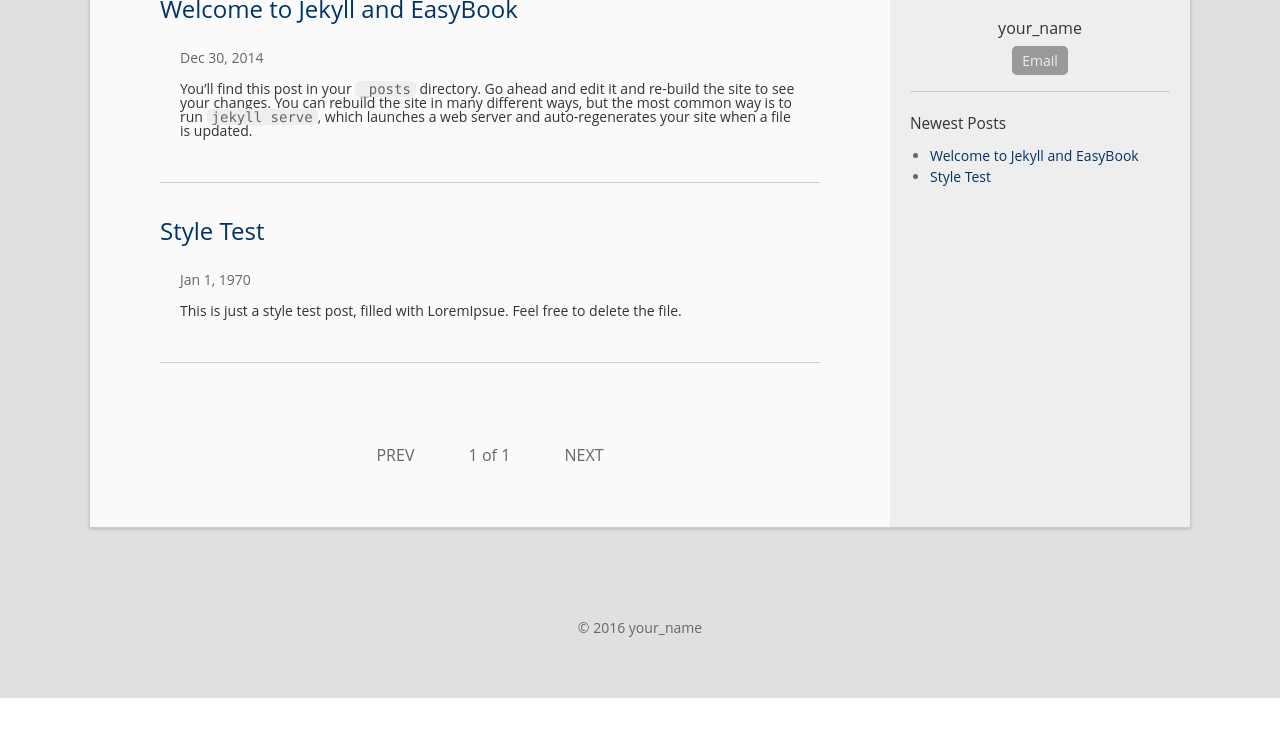
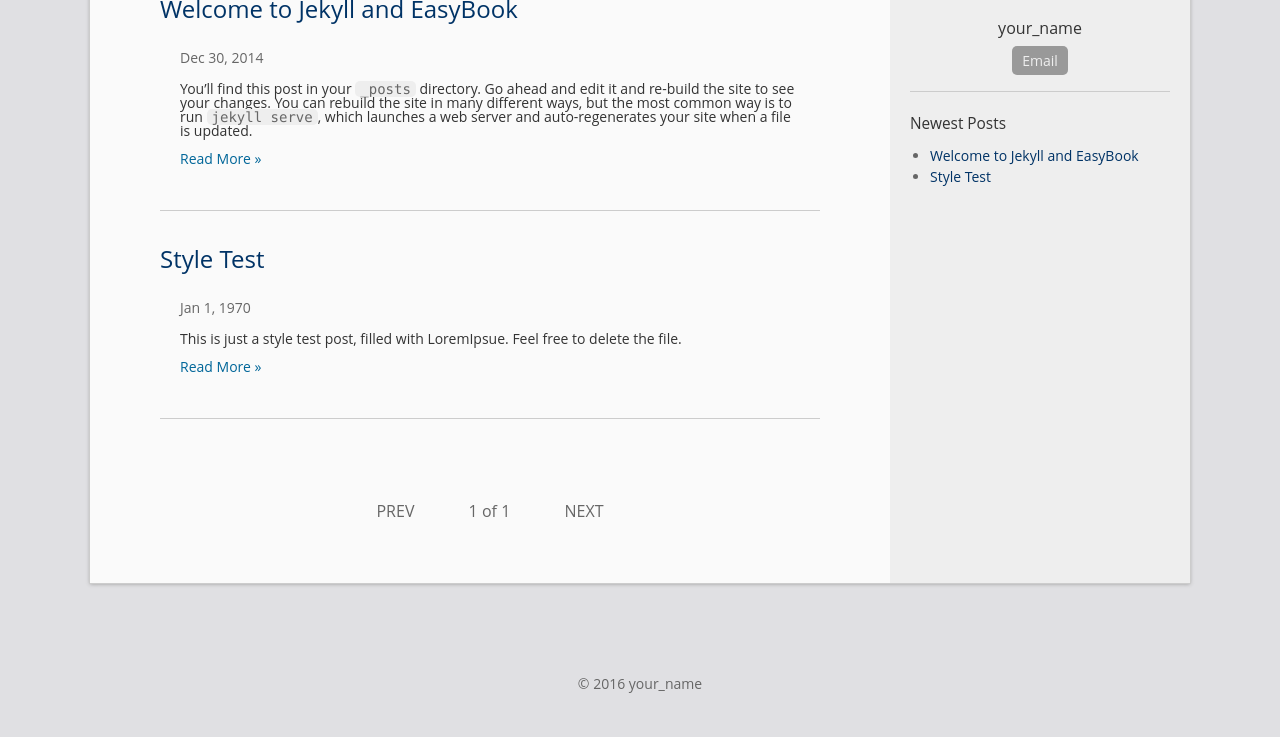
Before and after one commit to laobubu/jekyll-theme-EasyBook, a Jekyll site: the page built from index.html, in a window 1280 px wide, cut to the strip 261-1015 px from the top of the page. Shown: the top 737 px of the strip. Built offline with Jekyll 4.4.1, drawn with Linux system fonts in a browser that asks for light colours; the list of posts is cut into pages by our own code; before the commit the page ends 959 px from its top, so only the background shows below that.

Commit message:
readmore link

```diff
--- a/index.html
+++ b/index.html
@@ -17,6 +17,9 @@
 
         <div class="post-excerpt">
           {{ post.excerpt }}
+          <p>
+            <a class="post-link" href="{{ post.url | prepend: site.baseurl }}">Read More &raquo;</a>
+          </p>
         </div>
       </li>
     {% endfor %}
```
